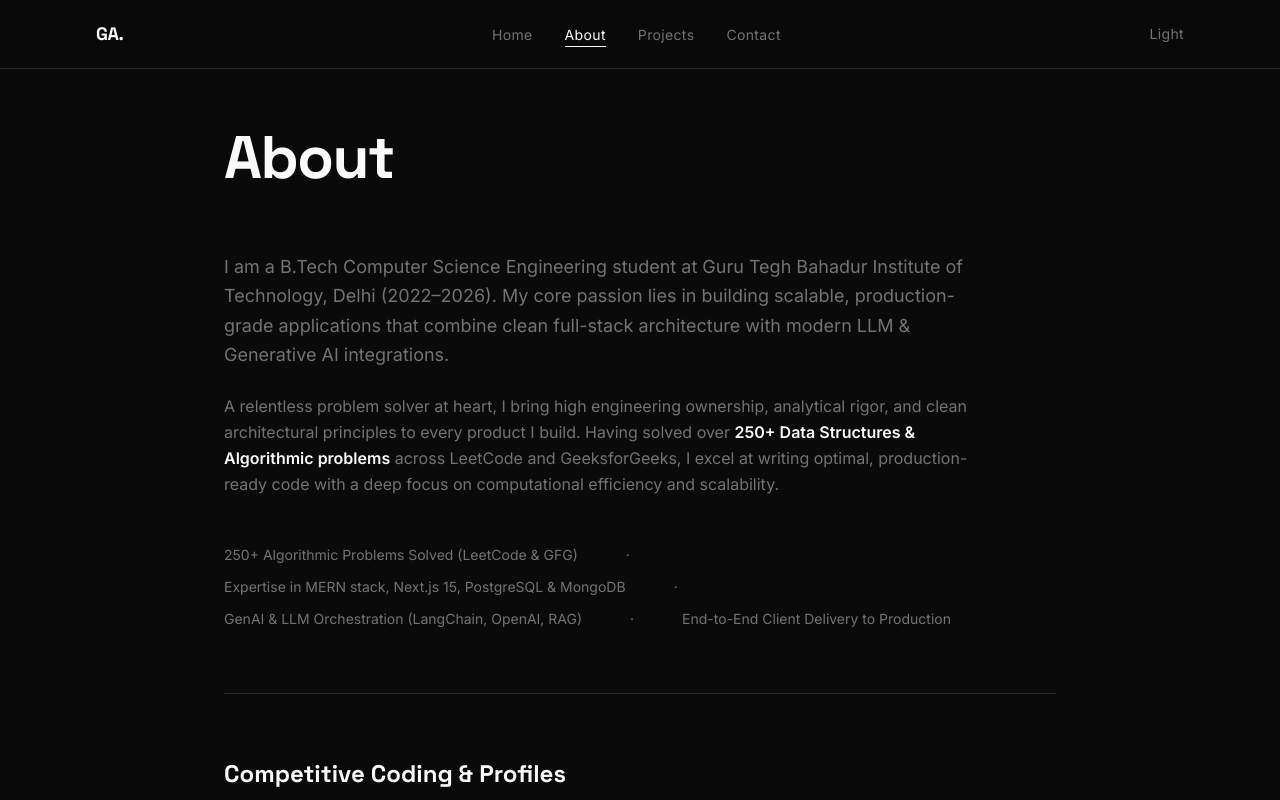
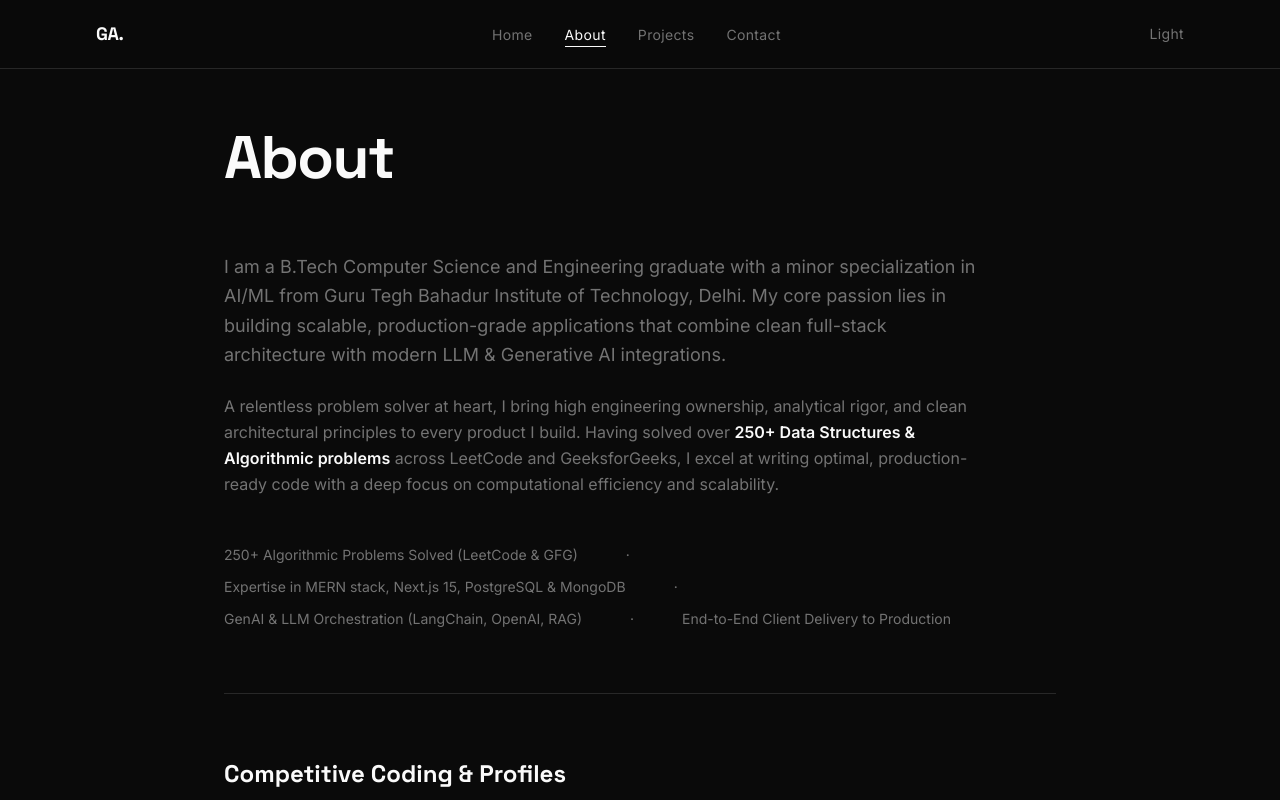
Before and after one commit to GauharAlam/Portfolio, a React (Vite) app: page /about in a window 1280 px wide. Shown: the top 800 px of the page. Built offline with nearby package versions, Linux system fonts and the light colour scheme.

Commit message:
fix: update education text to Computer Science and Engineering graduate with minor in AI/ML

```diff
--- a/index.html
+++ b/index.html
@@ -7,7 +7,7 @@
 
     <!-- SEO -->
     <title>Gauhar Alam — Full Stack Developer & GenAI Engineer</title>
-    <meta name="description" content="Portfolio of Gauhar Alam — B.Tech CS student and Full Stack Developer building production-grade multi-tenant SaaS, AI agents, and full-stack applications." />
+    <meta name="description" content="Portfolio of Gauhar Alam — B.Tech Computer Science and Engineering graduate (minor in AI/ML) and Full Stack Developer building production-grade multi-tenant SaaS, AI agents, and full-stack applications." />
     <meta name="keywords" content="Gauhar Alam, Full Stack Developer, MERN Stack, Next.js, React, Node.js, GenAI Engineer, Web Developer Portfolio" />
     <meta name="author" content="Gauhar Alam" />
 
--- a/src/pages/About.jsx
+++ b/src/pages/About.jsx
@@ -40,10 +40,7 @@ export default function About() {
       <FadeUp delay={0.1}>
         <section className="mb-12">
           <p className="text-lg text-muted max-w-3xl leading-relaxed font-body mb-6">
-            I am a B.Tech Computer Science Engineering student at Guru Tegh Bahadur Institute of
-            Technology, Delhi (2022–2026). My core passion lies in building scalable,
-            production-grade applications that combine clean full-stack architecture with modern LLM
-            & Generative AI integrations.
+            I am a B.Tech Computer Science and Engineering graduate with a minor specialization in AI/ML from Guru Tegh Bahadur Institute of Technology, Delhi. My core passion lies in building scalable, production-grade applications that combine clean full-stack architecture with modern LLM & Generative AI integrations.
           </p>
           <p className="text-base text-muted max-w-3xl leading-relaxed font-body">
             A relentless problem solver at heart, I bring high engineering ownership, analytical rigor, and clean architectural principles to every product I build. Having solved over <strong className="text-fg font-semibold">250+ Data Structures & Algorithmic problems</strong> across LeetCode and GeeksforGeeks, I excel at writing optimal, production-ready code with a deep focus on computational efficiency and scalability.
--- a/src/pages/Home.jsx
+++ b/src/pages/Home.jsx
@@ -19,7 +19,7 @@ export default function Home() {
 
         <FadeUp delay={0.2}>
           <p className="font-body text-base md:text-lg text-muted max-w-xl leading-relaxed">
-            B.Tech CS student and full-stack developer building production-grade apps — from multi-tenant SaaS platforms to AI-powered coding tools.
+            B.Tech Computer Science and Engineering graduate (with minor specialization in AI/ML) building production-grade apps — from multi-tenant SaaS platforms to AI-powered coding tools.
           </p>
         </FadeUp>
 
```
